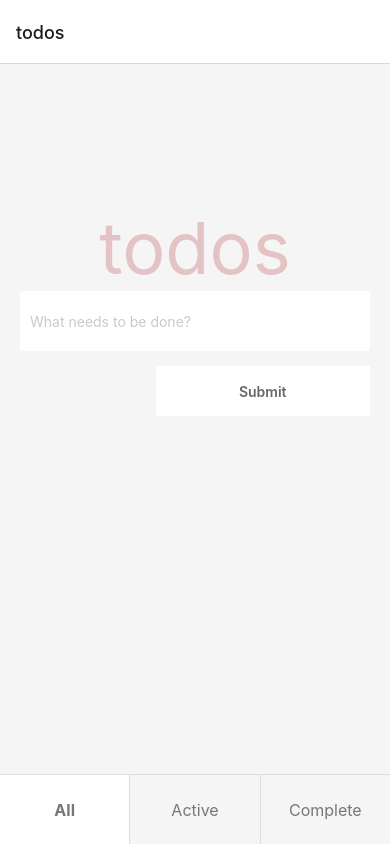
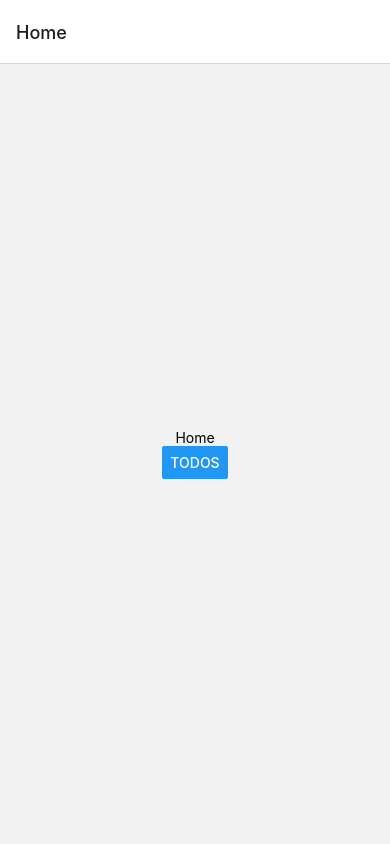
Before and after one commit to Hipples/react-native-apps, a React Native app in the folder todos/: screen /Home in a window 390 px wide. Built offline with nearby package versions, Linux system fonts and the light colour scheme.

Commit message:
added homepage template with navigation

```diff
--- a/todos/App.js
+++ b/todos/App.js
@@ -1,7 +1,8 @@
 import { NavigationContainer } from '@react-navigation/native';
 import { createNativeStackNavigator } from '@react-navigation/native-stack';
 
-import TodosScreen from './pages/todos';
+import Home from './pages/home';
+import Todos from './pages/todos';
 
 const Stack = createNativeStackNavigator();
 
@@ -9,7 +10,8 @@ const App = () => {
   return(
     <NavigationContainer>
       <Stack.Navigator>
-        <Stack.Screen name="todos" component={TodosScreen} />
+        <Stack.Screen name="Home" component={Home} />
+        <Stack.Screen name="Todos" component={Todos} />
       </Stack.Navigator>
     </NavigationContainer>
   );
--- /dev/null
+++ b/todos/pages/home.js
@@ -0,0 +1,10 @@
+import { View, Text, Button } from 'react-native';
+
+const Home = ({ navigation }) => (
+  <View style={{flex: 1, justifyContent: 'center', alignItems: 'center'}}>
+    <Text>Home</Text>
+    <Button onPress={() => navigation.navigate('Todos')} title="Todos"/>
+  </View>
+);
+
+export default Home;
```
